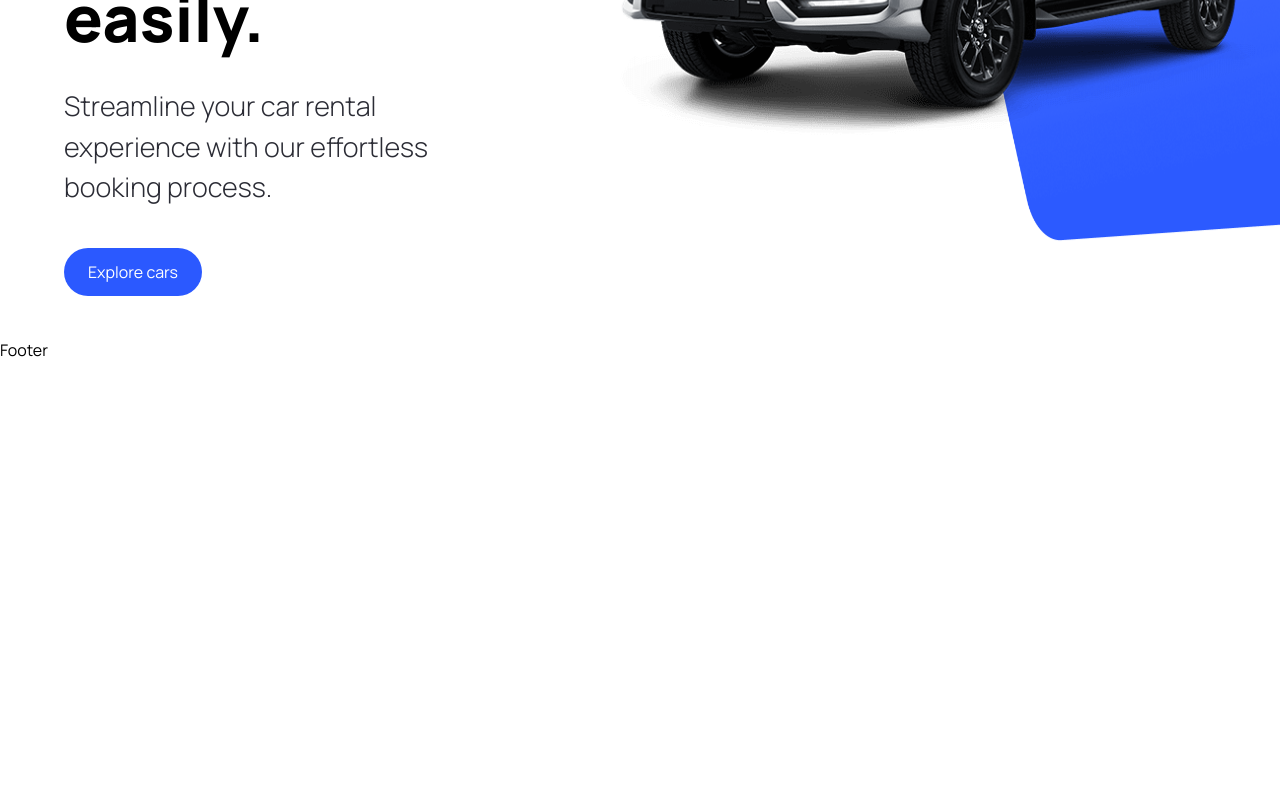
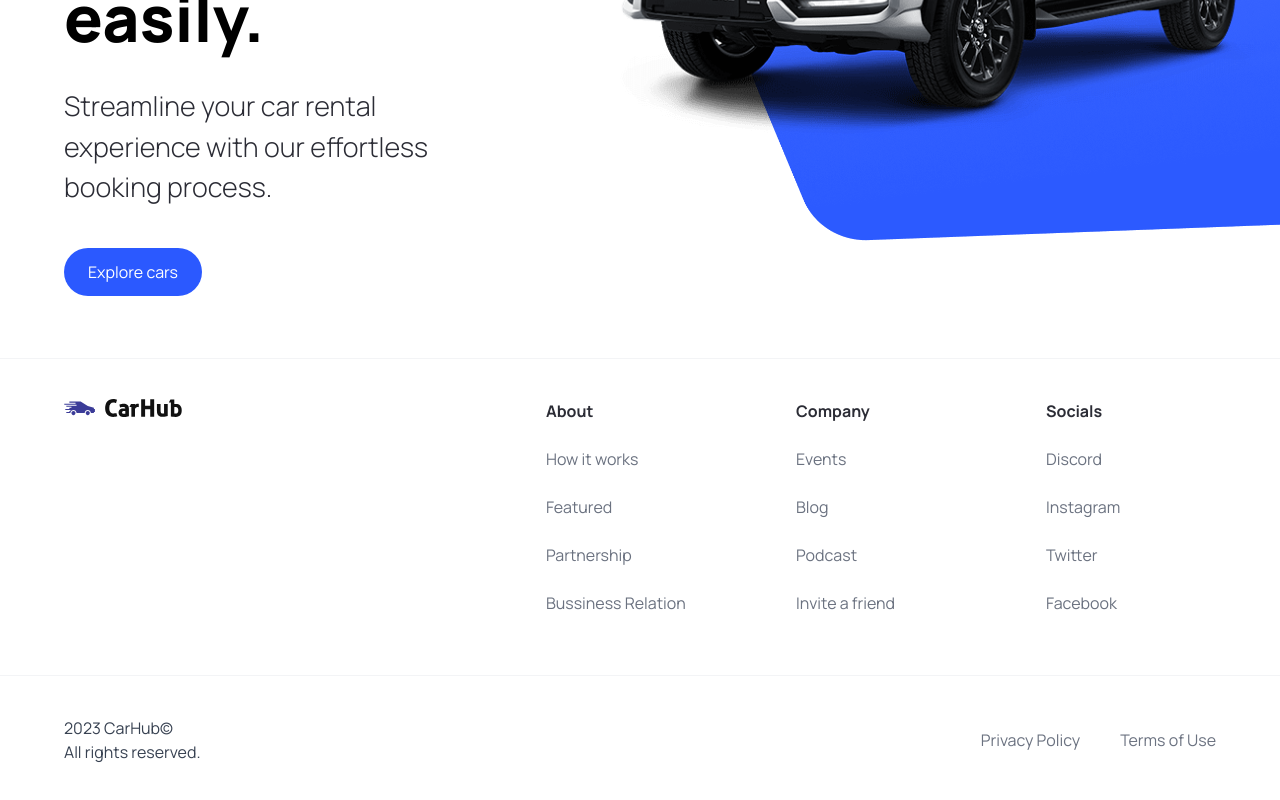
Before and after one commit to Pizzaboi87/car-rental-next-js-mastery, a Next.js app: page / in a window 1280 px wide. Shown: the part 462-1262 px from the top of the page. Before the commit the page ends 824 px from the top, so only its background shows below. Built offline with nearby package versions, Linux system fonts and the light colour scheme.

Commit message:
finished hero and footer section

```diff
--- a/components/CustomButton.tsx
+++ b/components/CustomButton.tsx
@@ -7,11 +7,12 @@ const CustomButton = ({
   title,
   containerStyles,
   handleClick,
+  btnType,
 }: CustomButtonProps) => {
   return (
     <button
       disabled={false}
-      type={'button'}
+      type={btnType || 'button'}
       className={`custom-btn ${containerStyles}`}
       onClick={handleClick}
     >
--- a/components/Footer.tsx
+++ b/components/Footer.tsx
@@ -1,5 +1,57 @@
+import Image from 'next/image';
+import Link from 'next/link';
+import { footerLinks } from '@/constants';
+
 const Footer = () => {
-  return <div>Footer</div>;
+  return (
+    <footer className="flex flex-col text-black-100 mt-5 border-t border-gray-100">
+      <div className="flex max-md:flex-col flex-wrap justify-between gap-5 sm:px-16 px-6 py-10">
+        <div className="flex flex-col justify-start items-start gap-6">
+          <Image
+            src="/logo.svg"
+            alt="logo"
+            width={118}
+            height={18}
+            className="object-contain"
+          />
+          <p className="text-base text-gray-700 sm:hidden">
+            2023 CarHub&copy; <br /> All rights reserved.
+          </p>
+        </div>
+        <div className="footer__links">
+          {footerLinks.map((link) => (
+            <div key={link.title} className="footer__link">
+              <h3 className="font-bold">{link.title}</h3>
+              {link.links.map((item) => (
+                <Link
+                  key={item.title}
+                  href={item.url}
+                  className="text-gray-500"
+                >
+                  {item.title}
+                </Link>
+              ))}
+            </div>
+          ))}
+        </div>
+      </div>
+      <div className="flex justify-between items-center flex-wrap mt-5 border-t border-gray-100 sm:px-16 px-6 py-10">
+        <div className="flex flex-col justify-start items-start gap-6">
+          <p className="text-base text-gray-700">
+            2023 CarHub&copy; <br /> All rights reserved.
+          </p>
+        </div>
+        <div className="footer__copyrights-link">
+          <Link href="/" className="text-gray-500">
+            Privacy Policy
+          </Link>
+          <Link href="/" className="text-gray-500">
+            Terms of Use
+          </Link>
+        </div>
+      </div>
+    </footer>
+  );
 };
 
 export default Footer;
--- a/components/Hero.tsx
+++ b/components/Hero.tsx
@@ -25,8 +25,8 @@ const Hero = () => {
       <div className="hero__image-container">
         <div className="hero__image">
           <Image src="/hero.png" alt="hero" fill className="object-contain" />
-          <div className="hero__image-overlay" />
         </div>
+        <div className="hero__image-overlay" />
       </div>
     </div>
   );
--- a/components/Navbar.tsx
+++ b/components/Navbar.tsx
@@ -16,6 +16,11 @@ const Navbar = () => {
             className="object-contain"
           />
         </Link>
+        <CustomButton
+          title="Sign In"
+          btnType="button"
+          containerStyles="text-primary-blue rounded-full bg-white min-w-[130px]"
+        />
       </nav>
     </header>
   );
--- /dev/null
+++ b/constants/index.ts
@@ -0,0 +1,101 @@
+export const manufacturers = [
+  'Acura',
+  'Alfa Romeo',
+  'Aston Martin',
+  'Audi',
+  'Bentley',
+  'BMW',
+  'Buick',
+  'Cadillac',
+  'Chevrolet',
+  'Chrysler',
+  'Citroen',
+  'Dodge',
+  'Ferrari',
+  'Fiat',
+  'Ford',
+  'GMC',
+  'Honda',
+  'Hyundai',
+  'Infiniti',
+  'Jaguar',
+  'Jeep',
+  'Kia',
+  'Lamborghini',
+  'Land Rover',
+  'Lexus',
+  'Lincoln',
+  'Maserati',
+  'Mazda',
+  'McLaren',
+  'Mercedes-Benz',
+  'MINI',
+  'Mitsubishi',
+  'Nissan',
+  'Porsche',
+  'Ram',
+  'Rolls-Royce',
+  'Subaru',
+  'Tesla',
+  'Toyota',
+  'Volkswagen',
+  'Volvo',
+];
+
+export const yearsOfProduction = [
+  { title: 'Year', value: '' },
+  { title: '2015', value: '2015' },
+  { title: '2016', value: '2016' },
+  { title: '2017', value: '2017' },
+  { title: '2018', value: '2018' },
+  { title: '2019', value: '2019' },
+  { title: '2020', value: '2020' },
+  { title: '2021', value: '2021' },
+  { title: '2022', value: '2022' },
+  { title: '2023', value: '2023' },
+];
+
+export const fuels = [
+  {
+    title: 'Fuel',
+    value: '',
+  },
+  {
+    title: 'Gas',
+    value: 'Gas',
+  },
+  {
+    title: 'Electricity',
+    value: 'Electricity',
+  },
+];
+
+export const footerLinks = [
+  {
+    title: 'About',
+    links: [
+      { title: 'How it works', url: '/' },
+      { title: 'Featured', url: '/' },
+      { title: 'Partnership', url: '/' },
+      { title: 'Bussiness Relation', url: '/' },
+    ],
+  },
+  {
+    title: 'Company',
+    links: [
+      { title: 'Events', url: '/' },
+      { title: 'Blog', url: '/' },
+      { title: 'Podcast', url: '/' },
+      { title: 'Invite a friend', url: '/' },
+    ],
+  },
+  {
+    title: 'Socials',
+    links: [
+      { title: 'Discord', url: '/' },
+      { title: 'Instagram', url: '/' },
+      { title: 'Twitter', url: '/' },
+      { title: 'Facebook', url: '/' },
+    ],
+  },
+];
--- a/types/index.ts
+++ b/types/index.ts
@@ -4,4 +4,5 @@ export interface CustomButtonProps {
   title: string;
   containerStyles?: string;
   handleClick?: MouseEventHandler<HTMLButtonElement>;
+  btnType?: 'button' | 'submit';
 }
```
